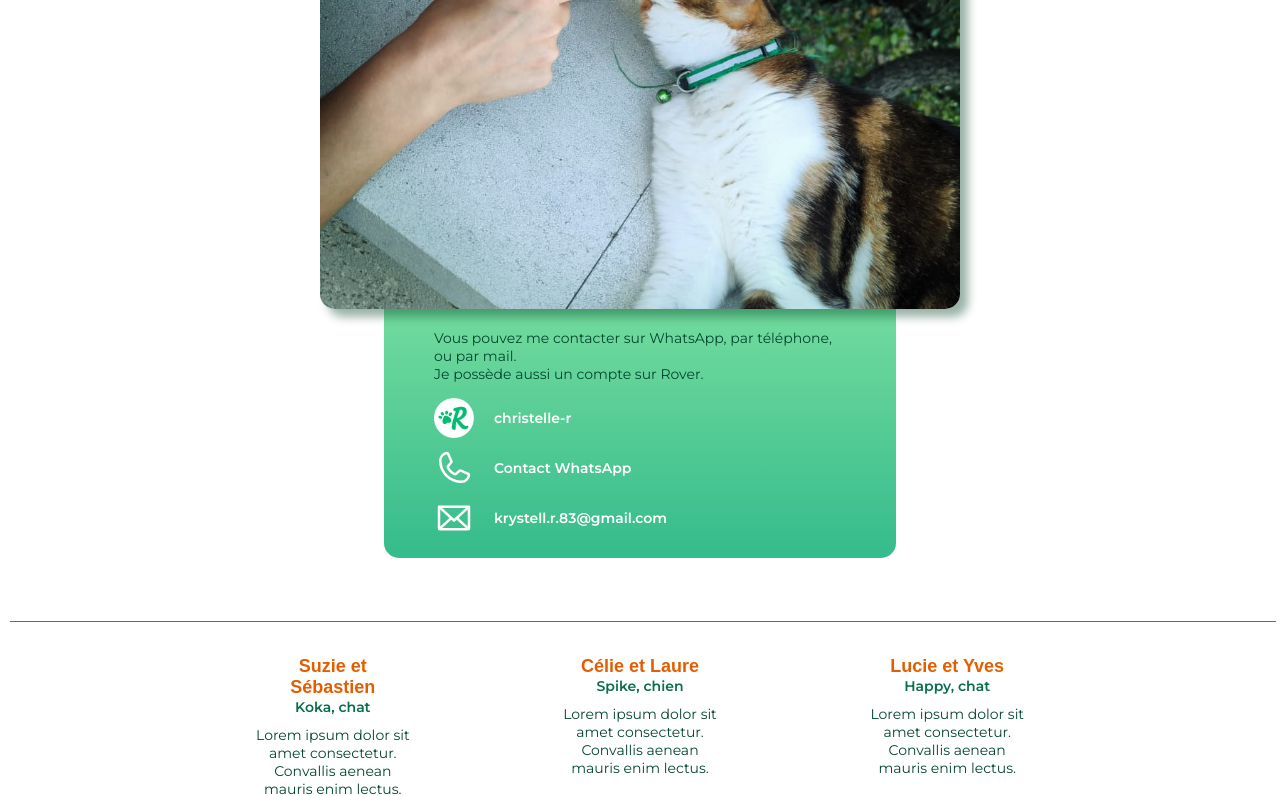
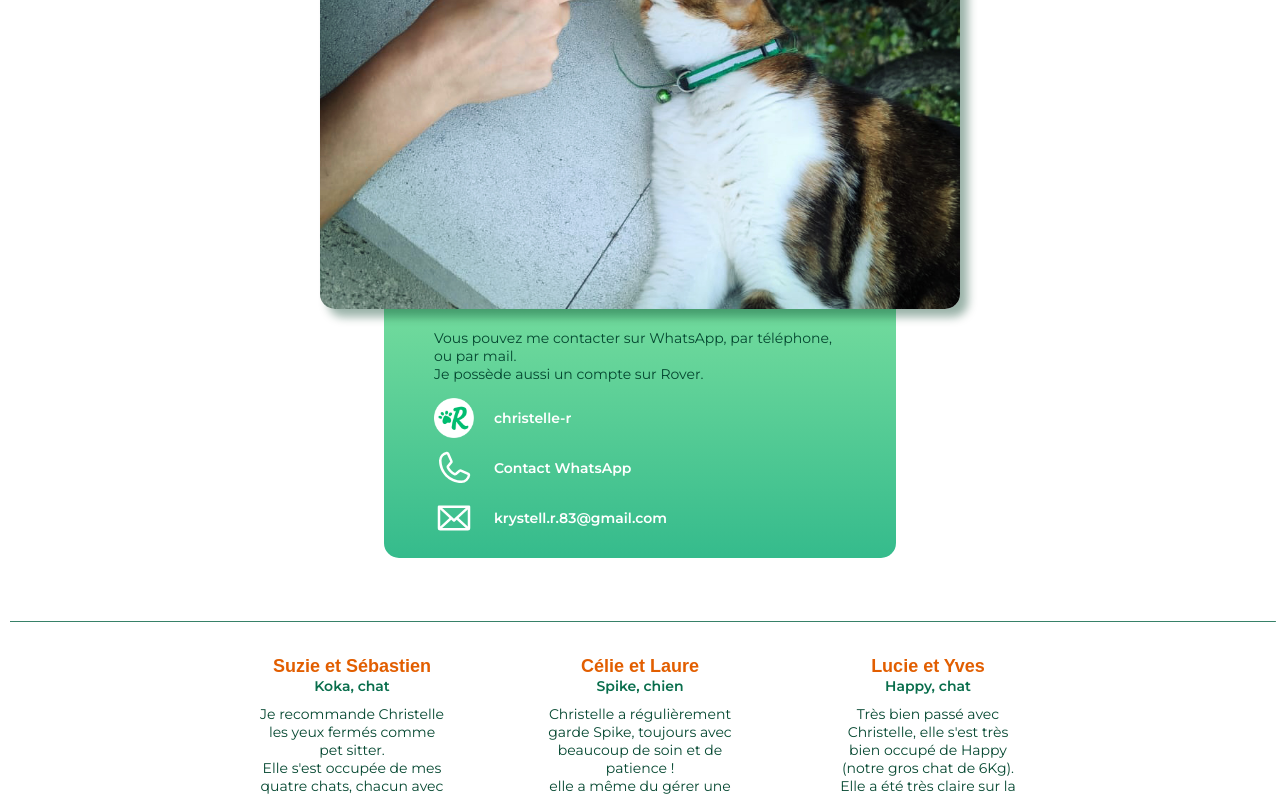
Before and after one commit to ChristelleRevol/Portfolio-2026, a React (Vite) app in the folder portfolio-2026/: page /pet-sitting in a window 1280 px wide. Shown: the part 4221-5017 px from the top of the page. Built offline with nearby package versions, Linux system fonts and the light colour scheme; a web font is replaced by a local one.

Commit message:
ajout bg white text

```diff
--- /dev/null
+++ b/portfolio-2026/src/Data/AvisList.js
@@ -0,0 +1,19 @@
+const AvisList = [
+  { nom: "Suzie et Sébastien",
+    animal: "Koka, chat",
+    texte: `Je recommande Christelle les yeux fermés comme pet sitter.
+    Elle s'est occupée de mes quatre chats, chacun avec sa propre personnalité, son âge et ses besoins spécifiques, et elle a été absolument fabuleuse avec chacun d'entre eux.`
+  },
+  { nom: "Célie et Laure",
+    animal: "Spike, chien",
+    texte: `Christelle a régulièrement garde Spike, toujours avec beaucoup de soin et de patience !
+    elle a même du gérer une situation d'urgence avec transport en clinique vétérinaire le temps que je la rejoigne.
+    J'ai toujours eu confiance en elle pour prendre soin de mon toutou et je la recommande les yeux fermés pour s'occuper de vos animaux 😊`
+  },
+  { nom: "Lucie et Yves",
+    animal: "Happy, chat",
+    texte: `Très bien passé avec Christelle, elle s'est très bien occupé de Happy (notre gros chat de 6Kg). Elle a été très claire sur la communication et très pro sur l'approche de notre matou. Je recommande !`
+  },
+]
+
+export default AvisList
--- a/portfolio-2026/src/components/PetAvis.jsx
+++ b/portfolio-2026/src/components/PetAvis.jsx
@@ -3,11 +3,7 @@ import { useEffect, useState, useRef } from "react";
 
 import Line from "../assets/images/SVG/Pet-line.svg"
 
-const avisList = [
-  { nom: "Suzie et Sébastien", animal: "Koka, chat", texte: "Lorem ipsum dolor sit amet consectetur. Convallis aenean mauris enim lectus." },
-  { nom: "Célie et Laure", animal: "Spike, chien", texte: "Lorem ipsum dolor sit amet consectetur. Convallis aenean mauris enim lectus." },
-  { nom: "Lucie et Yves", animal: "Happy, chat", texte: "Lorem ipsum dolor sit amet consectetur. Convallis aenean mauris enim lectus." },
-];
+import AvisList from "../Data/AvisList.js"
 
 const PetAvis = () => {
   const [isMobile, setIsMobile] = useState(window.innerWidth <= 850);
@@ -15,7 +11,7 @@ const PetAvis = () => {
   const [isSliding, setIsSliding] = useState(false);
   const intervalRef = useRef(null);
 
-  const nextIndex = (currentIndex + 1) % avisList.length;
+  const nextIndex = (currentIndex + 1) % AvisList.length;
 
   useEffect(() => {
     const handleResize = () => setIsMobile(window.innerWidth <= 850);
@@ -40,9 +36,9 @@ const PetAvis = () => {
 
   const renderAvis = (avis, key) => (
     <div className="pet-avis" key={key}>
-      <h3>{avis.nom}</h3>
-      <p className="pet-avis-animal">{avis.animal}</p>
-      <p className="pet-avis-text">{avis.texte}</p>
+      <h3 className="text-white-bg width-fit-content">{avis.nom}</h3>
+      <p className="pet-avis-animal text-white-bg width-fit-content">{avis.animal}</p>
+      <p className="pet-avis-text text-white-bg">{avis.texte}</p>
     </div>
   );
 
@@ -56,12 +52,12 @@ const PetAvis = () => {
               className={`pet-avis-track ${isSliding ? "is-sliding" : ""}`}
               onTransitionEnd={handleTransitionEnd}
             >
-              {renderAvis(avisList[currentIndex], "current")}
-              {renderAvis(avisList[nextIndex], "next")}
+              {renderAvis(AvisList[currentIndex], "current")}
+              {renderAvis(AvisList[nextIndex], "next")}
             </div>
           </div>
         ) : (
-          avisList.map((avis, i) => renderAvis(avis, i))
+          AvisList.map((avis, i) => renderAvis(avis, i))
         )}
       </div>
     </div>
--- a/portfolio-2026/src/components/PetDessin.jsx
+++ b/portfolio-2026/src/components/PetDessin.jsx
@@ -45,7 +45,7 @@ const PetDessin = () => {
 
   return (
     <div id="portraits">
-      <h1>Pet-sitting et dessin</h1>
+      <h1 className="text-white-bg">Pet-sitting et dessin</h1>
 
     {isMobile ? (
       <div className="dessin-infos">
@@ -62,13 +62,13 @@ const PetDessin = () => {
         <div className="dessin-crayon">
           <h2>Crayon gris</h2>
           <img src={Spike} alt="dessin animal au crayon gris" />
-          <p className="dessin-tarifs">À partir de <span>15€</span> de plus</p>
+          <p className="dessin-tarifs text-white-bg">À partir de <span>15€</span> de plus</p>
         </div>
 
         <div className="dessin-aquarelle">
           <h2>Aquarelle</h2>
           <img src={Koka} alt="dessin animal à l'aquarelle" />
-          <p className="dessin-tarifs">À partir de <span>25€</span> de plus</p>
+          <p className="dessin-tarifs text-white-bg">À partir de <span>25€</span> de plus</p>
         </div>
       </div>
     ):(
@@ -76,7 +76,7 @@ const PetDessin = () => {
         <div className="dessin-crayon">
           <h2>Crayon gris</h2>
           <img src={Spike} alt="dessin animal au crayon gris" />
-          <p className="dessin-tarifs">À partir de <span>15€</span> de plus</p>
+          <p className="dessin-tarifs text-white-bg">À partir de <span>15€</span> de plus</p>
         </div>
         <div className="dessin-text">
           <p>Dessinatrice de profession, j'ai décidé d'associer ma passion des animaux à mon métier pour proposer à mes clients une offre exceptionnelle!
@@ -90,7 +90,7 @@ const PetDessin = () => {
         <div className="dessin-aquarelle">
           <h2>Aquarelle</h2>
           <img src={Koka} alt="dessin animal à l'aquarelle" />
-          <p className="dessin-tarifs">À partir de <span>25€</span> de plus</p>
+          <p className="dessin-tarifs text-white-bg">À partir de <span>25€</span> de plus</p>
         </div>
       </div>
     )}
--- a/portfolio-2026/src/styles/Pet-avis.css
+++ b/portfolio-2026/src/styles/Pet-avis.css
@@ -14,7 +14,7 @@
 }
 
 .pet-avis {
-  width: 20%;
+  width: 25%;
   font-family: "Montserrat", sans-serif;
   font-size: 14px;
   color: #044730;
@@ -31,7 +31,11 @@
 .pet-avis-animal {
   color: #096E4C;
   font-weight: 600;
-  margin-bottom: 10px;
+}
+
+.pet-avis-text {
+  margin-top: 10px;
+  white-space: pre-line;
 }
 
 @media (max-width: 850px) {
--- a/portfolio-2026/src/styles/Pet-sitting.css
+++ b/portfolio-2026/src/styles/Pet-sitting.css
@@ -4,6 +4,7 @@ html {
 
 .pet-body {
   position: relative;
+  overflow: hidden;
 }
 
 .pet-bg-paws {
@@ -26,6 +27,15 @@ html {
     transparent 85%,
     #FFFFFF 90%
   );
+}
+
+.text-white-bg {
+  background-color: white;
+}
+
+.width-fit-content {
+  width: fit-content;
+  margin: auto;
 }
 
 .up-to-navbar {
--- a/portfolio-2026/src/styles/Pet_dessin.css
+++ b/portfolio-2026/src/styles/Pet_dessin.css
@@ -9,6 +9,8 @@
   font-size: 40px;
   font-weight: 600;
   text-align: center;
+  width: 400px;
+  margin: 0 auto;
 }
 
 .dessin-infos {
```
